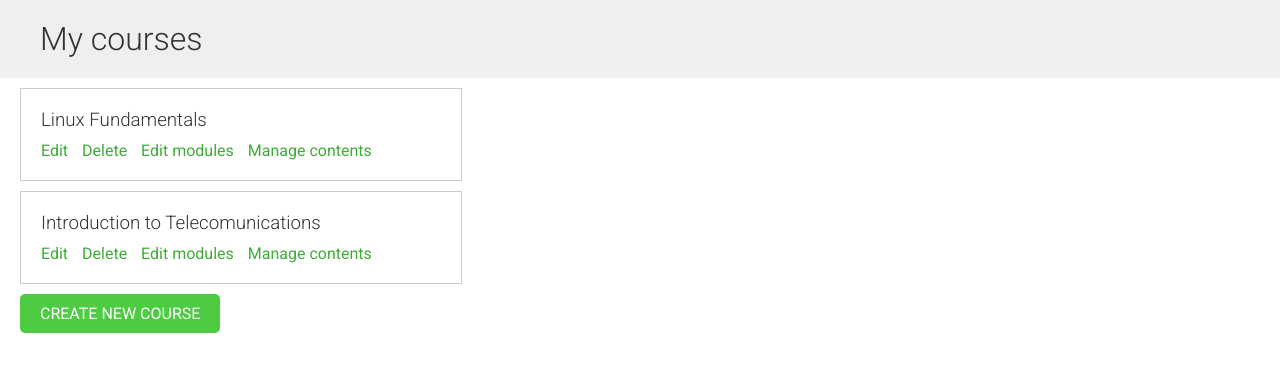
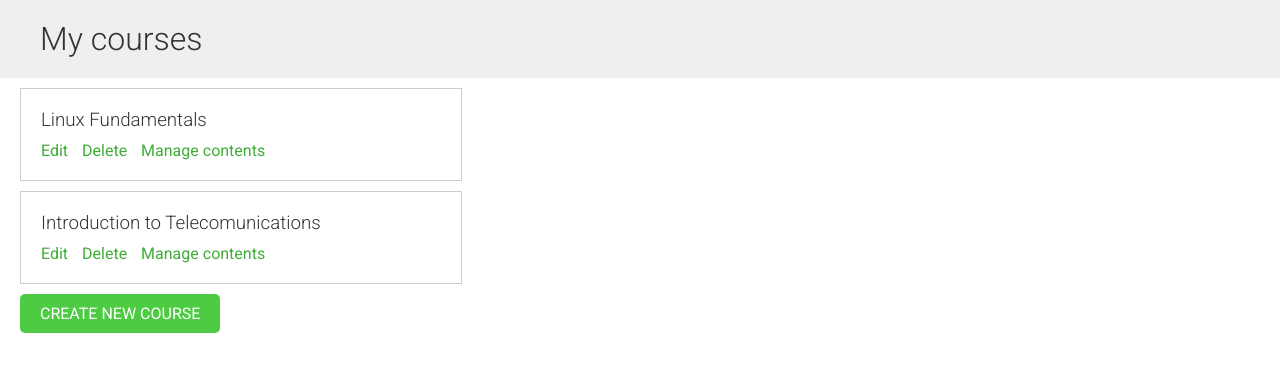
Before and after one commit to jumaantony/educa, a Django app: page /course/mine/ in a window 1280 px wide. Shown: the part 54-426 px from the top of the page. Run offline with Django 4.2, Linux system fonts and the light colour scheme; a user stored in the database is signed in; data comes from the database, SQL or seed files in the repository; both versions use the stored data as it was after the commit; some libraries are stand-ins or nearby versions.

Commit message:
handling courses cms

```diff
--- a/courses/templates/courses/manage/course/list.html
+++ b/courses/templates/courses/manage/course/list.html
@@ -10,9 +10,9 @@
       <div class="course-info">
         <h3>{{ course.title }}</h3>
         <p>
-          <a href="{% url "course_edit" course.id %}">Edit</a>
-          <a href="{% url "course_delete" course.id %}">Delete</a>
-          <a href="{% url "course_module_update" course.id %}">Edit modules</a>
+          <a href="{% url "courses:course_edit" course.id %}">Edit</a>
+          <a href="{% url "courses:course_delete" course.id %}">Delete</a>
+          {% comment %} <a href="{% url "course_module_update" course.id %}">Edit modules</a> {% endcomment %}
           {% if course.modules.count > 0 %}
             <a href="{% url "module_content_list" course.modules.first.id %}">
             Manage contents</a>
@@ -23,7 +23,7 @@
       <p>You haven't created any courses yet.</p>
     {% endfor %}
     <p>
-      <a href="{% url "course_create" %}" class="button">Create new course</a>
+      <a href="{% url "courses:course_create" %}" class="button">Create new course</a>
     </p>
   </div>
 {% endblock %}
--- a/courses/views.py
+++ b/courses/views.py
@@ -25,7 +25,7 @@ class OwnerEditMixin:
 class OwnerCourseMixin(OwnerMixin, LoginRequiredMixin, PermissionRequiredMixin):
     model = Course
     fields = ['subject', 'title', 'slug', 'overview']
-    success_url = reverse_lazy('manage_course_list')
+    success_url = reverse_lazy('courses:manage_course_list')
 
 
 class OwnerCourseEditMixin(OwnerCourseMixin, OwnerEditMixin):
```
Also changed, not shown: db.sqlite3.
